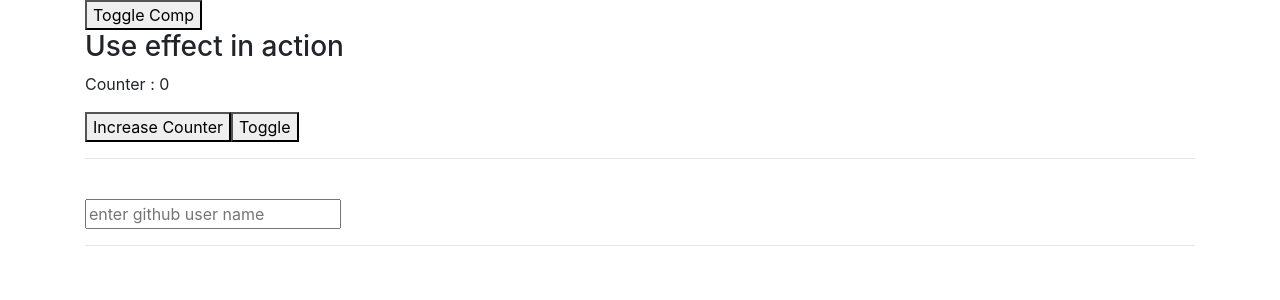
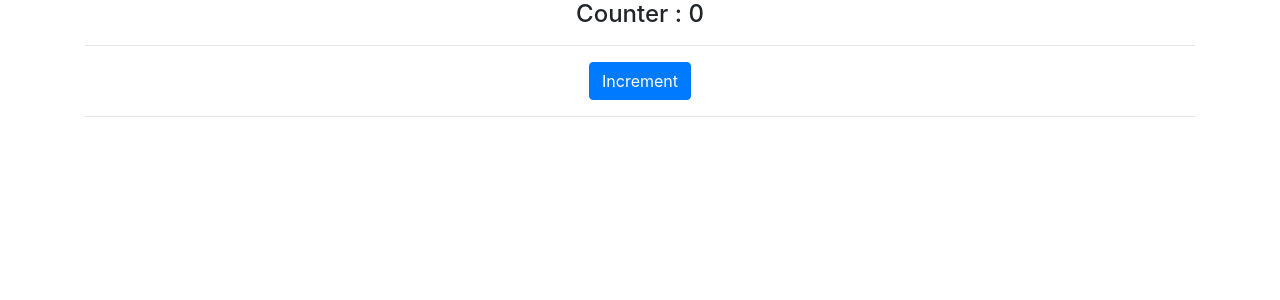
Before and after one commit to synergy2411/brillio-react-apr22, a React (Create React App) app in the folder first-app/: page / in a window 1280 px wide. Shown: the top 300 px of the page. Built offline with nearby package versions, Linux system fonts and the light colour scheme.

Commit message:
use reducer added

```diff
--- a/first-app/src/App.tsx
+++ b/first-app/src/App.tsx
@@ -6,15 +6,20 @@ import ErrorBoundary from './Components/ErrorBoundary/ErrorBoundary';
 import Login from './Components/Login/Login';
 import UseStateDemo from './Components/Playground/Hooks/UseStateDemo';
 import UseEffectDemo from './Components/Playground/Hooks/UseEffectDemo';
+import UseReducerDemo from './Components/Playground/Hooks/UseReducerDemo';
 
 function App() {
-    const [toggleComp, setToggleComp] = useState<boolean>(true);
+    // const [toggleComp, setToggleComp] = useState<boolean>(true);
 
   return (
     <div className="container">
-      <button onClick={() => (setToggleComp(!toggleComp))}>Toggle Comp</button>
 
-    { toggleComp && <UseEffectDemo />}
+      <UseReducerDemo />
+
+
+      {/* <button onClick={() => (setToggleComp(!toggleComp))}>Toggle Comp</button>
+
+    { toggleComp && <UseEffectDemo />} */}
 
     {/* <UseStateDemo /> */}
 
--- /dev/null
+++ b/first-app/src/Components/Playground/Hooks/UseReducerDemo.tsx
@@ -0,0 +1,40 @@
+import { useReducer } from "react";
+
+interface IState {
+    counter : number;
+}
+
+interface IAction {
+    type : string;
+    payload? : number;
+}
+
+const initialState : IState= {
+    counter : 0
+}
+
+const reducerFn = (state : IState, action : IAction) => {
+    if(action.type === "INCREMENT"){
+        return {
+            counter : state.counter + 1
+        }
+    }
+    return state;
+}
+
+const UseReducerDemo = () => {
+    const [state, dispatch] = useReducer(reducerFn, initialState)
+
+    return (
+        <div className="text-center">
+            <h4>Counter : {state.counter}</h4>
+            <hr />
+            <div className="btn-group">
+                <button className="btn btn-primary" onClick={() => dispatch({type : "INCREMENT"})}>
+                    Increment</button>
+            </div>
+        </div>
+    )
+}
+
+export default UseReducerDemo;
```
Also changed, not shown: 2 other files (tests, documents, lock files or other folders).
